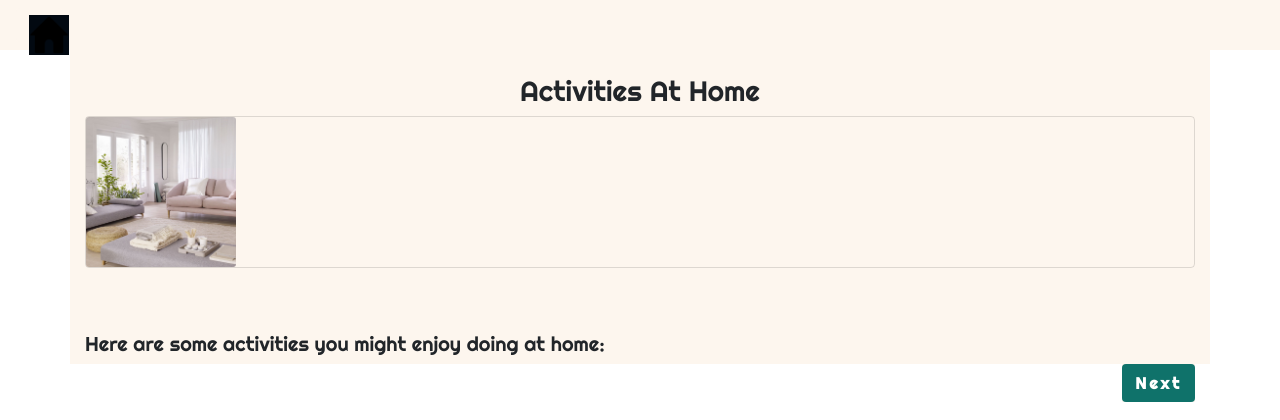
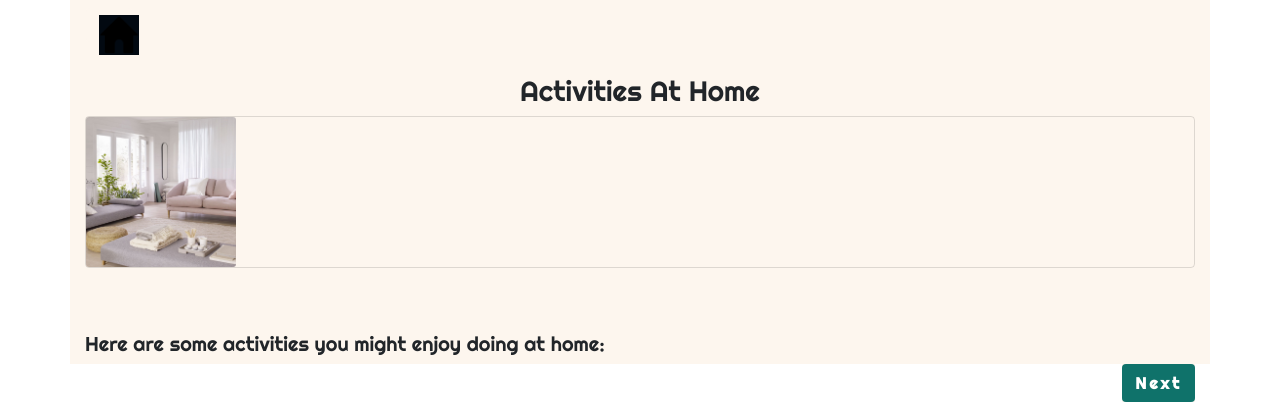
Before and after one commit to beanwillis/ARTJAM, a Flask app: page /home-activities in a window 1280 px wide. Shown: the top 420 px of the page. Run offline with Flask 2, Linux system fonts and the light colour scheme; some libraries are stand-ins or nearby versions.

Commit message:
move page to template, add container for navbar

```diff
--- a/app.py
+++ b/app.py
@@ -49,7 +49,7 @@ def finalReport():
     return render_template("final-report.html")
 
 @app.route("/skill-recommendation")
-def skill():
+def skillRecommendation():
     return render_template("skill-recommendation.html")
 
 if __name__ == "__main__":
--- a/templates/layout.html
+++ b/templates/layout.html
@@ -22,7 +22,7 @@
   </head>
 
   <body style="height:100%;">
-    <nav class="navbar navbar bg-beige">
+    <nav class="container navbar navbar bg-beige">
       <a class="navbar-item" href="/home">
         <!-- <img src="<home icon link here>" width="30" height="30" class="d-inline-block align-top" alt=""> -->
           <button type="button" class="btn text-white bg-beige font-weight-bold">
```
Also changed, not shown: templates/skill-recommendation.html (renamed from skill-recommendation.html).
